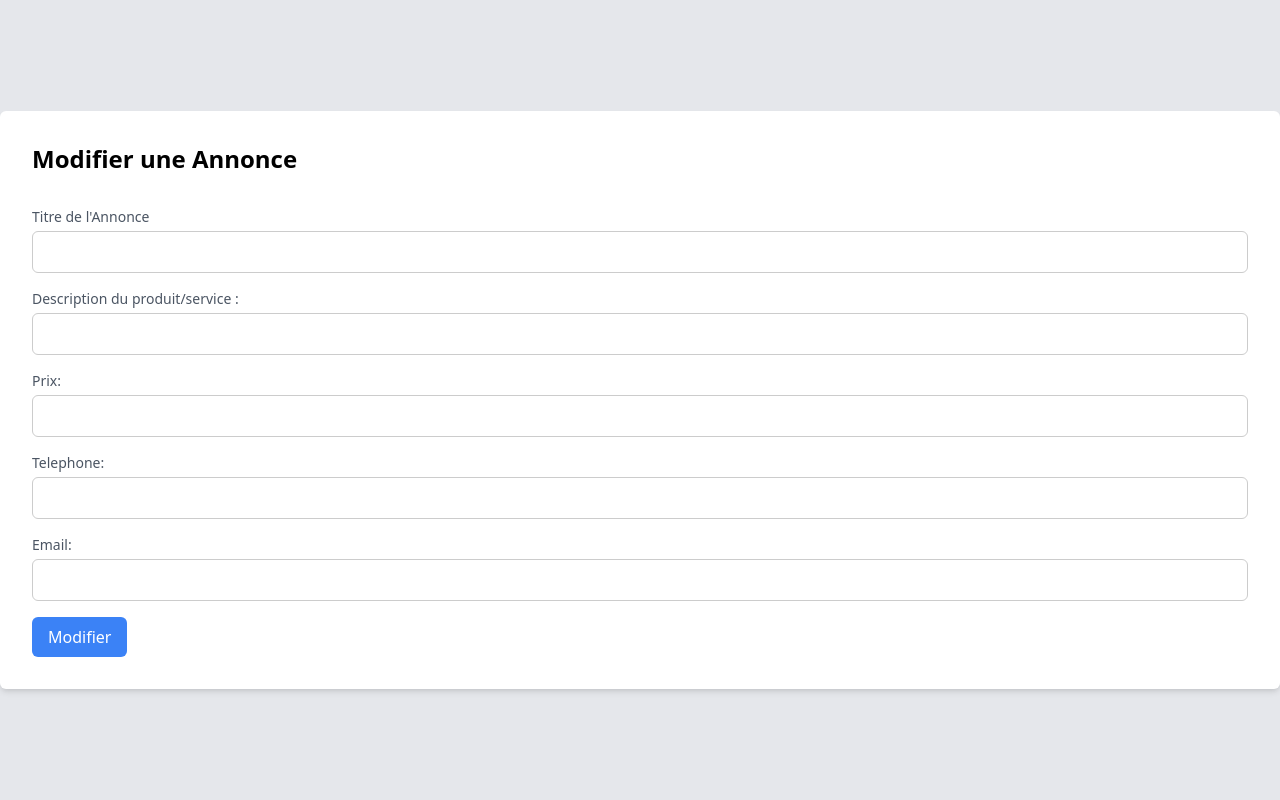
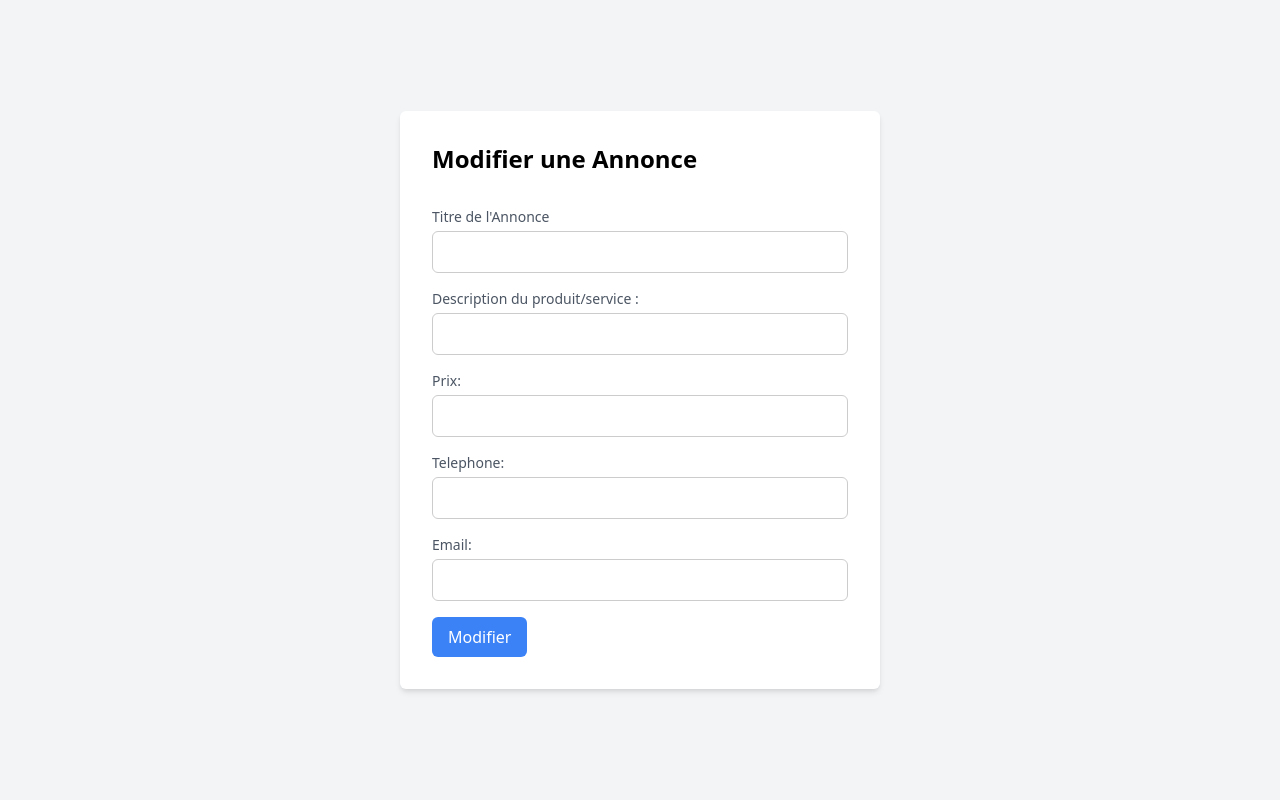
Before and after one commit to Youcode-Classe-E-2023-2024/WALID_SAIFI_avito_v2, a PHP site: page /modifier_annonces.php?id=1 in a window 1280 px wide. Run offline with PHP 8.4, Linux system fonts and the light colour scheme; data that the repository does not hold is empty.

Commit message:
mise a jour

```diff
--- a/modifier_annonces.php
+++ b/modifier_annonces.php
@@ -20,14 +20,28 @@ $row = $result->fetch_assoc();
     <link rel="stylesheet" href="https://cdn.jsdelivr.net/npm/tailwindcss@2.2.19/dist/tailwind.min.css">
     <link rel="stylesheet" href="style.css"> <!-- You can add your custom styles here -->
     <title>Modifier Annonce</title>
+    <style>
+        body {
+            display: flex;
+            align-items: center;
+            justify-content: center;
+            min-height: 100vh;
+            margin: 0;
+            background-color: #f3f4f6; /* Ajout d'une couleur de fond */
+        }
+
+        .cont_ajout {
+            width: 100%;
+            max-width: 480px; /* Ajustez la largeur maximale selon vos besoins */
+        }
+    </style>
 </head>
 
-<body class="bg-gray-200">
-    <div class="cont_ajout min-h-screen flex items-center justify-center">
-        <div class="container bg-white p-8 shadow-md rounded-md">
-            <div class="header mb-8">
-                <h2 class="text-2xl font-bold">Modifier une Annonce</h2>
-            </div>
+<body>
+    <div class="cont_ajout bg-white p-8 shadow-md rounded-md">
+        <div class="header mb-8">
+            <h2 class="text-2xl font-bold">Modifier une Annonce</h2>
+        </div>
             <form class="form" id="form" method="post" action="update_annonces.php">
                 <input type="hidden" name="id" value="<?php echo $row['id_annonce'] ?>">
                 <div class="mb-4">
```
